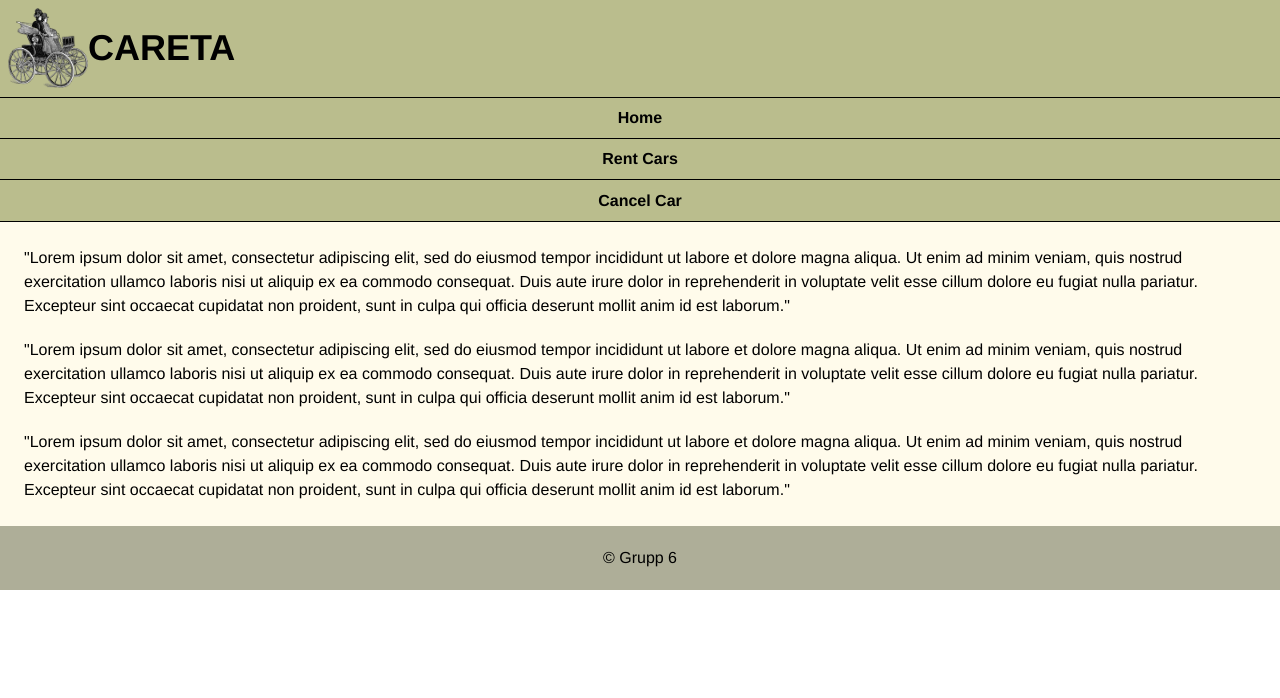
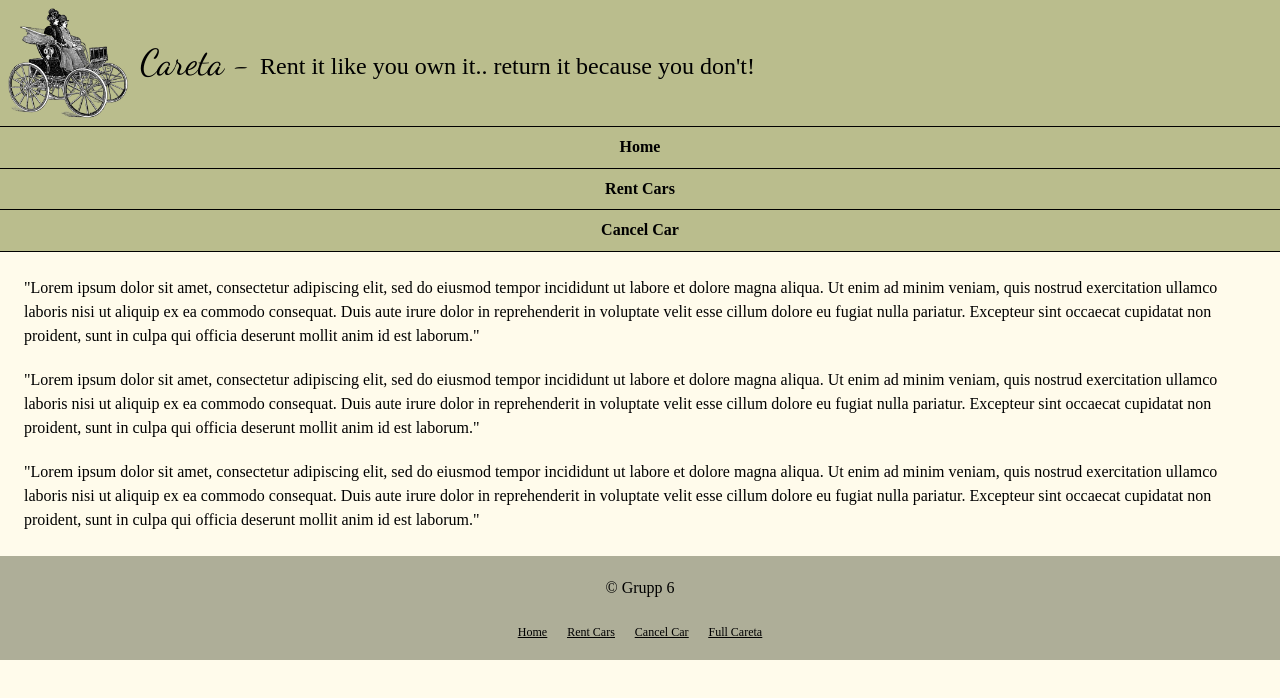
Before and after one commit to Win-ther/SEALGrupp6, a Vue app: page / in a window 1280 px wide. Shown: the top 698 px of the page. Built offline with nearby package versions, Linux system fonts and the light colour scheme.

Commit message:
Add additional styling to landingpage
Co-authored-by: Katherine Altmann <katherine.altmann@iths.se>
Co-authored-by: Alfred Bild <alfredbild@gmail.com>

```diff
--- a/src/assets/base.css
+++ /dev/null
@@ -1,86 +0,0 @@
-/* color palette from <https://github.com/vuejs/theme> */
-:root {
-  --vt-c-white: #ffffff;
-  --vt-c-white-soft: #f8f8f8;
-  --vt-c-white-mute: #f2f2f2;
-
-  --vt-c-black: #181818;
-  --vt-c-black-soft: #222222;
-  --vt-c-black-mute: #282828;
-
-  --vt-c-indigo: #2c3e50;
-
-  --vt-c-divider-light-1: rgba(60, 60, 60, 0.29);
-  --vt-c-divider-light-2: rgba(60, 60, 60, 0.12);
-  --vt-c-divider-dark-1: rgba(84, 84, 84, 0.65);
-  --vt-c-divider-dark-2: rgba(84, 84, 84, 0.48);
-
-  --vt-c-text-light-1: var(--vt-c-indigo);
-  --vt-c-text-light-2: rgba(60, 60, 60, 0.66);
-  --vt-c-text-dark-1: var(--vt-c-white);
-  --vt-c-text-dark-2: rgba(235, 235, 235, 0.64);
-}
-
-/* semantic color variables for this project */
-:root {
-  --color-background: var(--vt-c-white);
-  --color-background-soft: var(--vt-c-white-soft);
-  --color-background-mute: var(--vt-c-white-mute);
-
-  --color-border: var(--vt-c-divider-light-2);
-  --color-border-hover: var(--vt-c-divider-light-1);
-
-  --color-heading: var(--vt-c-text-light-1);
-  --color-text: var(--vt-c-text-light-1);
-
-  --section-gap: 160px;
-}
-
-@media (prefers-color-scheme: dark) {
-  :root {
-    --color-background: var(--vt-c-black);
-    --color-background-soft: var(--vt-c-black-soft);
-    --color-background-mute: var(--vt-c-black-mute);
-
-    --color-border: var(--vt-c-divider-dark-2);
-    --color-border-hover: var(--vt-c-divider-dark-1);
-
-    --color-heading: var(--vt-c-text-dark-1);
-    --color-text: var(--vt-c-text-dark-2);
-  }
-}
-
-*,
-*::before,
-*::after {
-  box-sizing: border-box;
-  margin: 0;
-  font-weight: normal;
-}
-
-body {
-  min-height: 100vh;
-  color: var(--color-text);
-  background: var(--color-background);
-  transition:
-    color 0.5s,
-    background-color 0.5s;
-  line-height: 1.6;
-  font-family:
-    Inter,
-    -apple-system,
-    BlinkMacSystemFont,
-    'Segoe UI',
-    Roboto,
-    Oxygen,
-    Ubuntu,
-    Cantarell,
-    'Fira Sans',
-    'Droid Sans',
-    'Helvetica Neue',
-    sans-serif;
-  font-size: 15px;
-  text-rendering: optimizeLegibility;
-  -webkit-font-smoothing: antialiased;
-  -moz-osx-font-smoothing: grayscale;
-}
--- a/src/assets/main.css
+++ b/src/assets/main.css
@@ -1,3 +1,9 @@
+@import url('https://fonts.googleapis.com/css2?family=Dancing+Script:wght@400..700&display=swap');
+
 @tailwind base;
 @tailwind components;
 @tailwind utilities;
+
+body {
+    background-color: rgb(255 251 235);
+}
--- a/src/views/HomeView.vue
+++ b/src/views/HomeView.vue
@@ -3,21 +3,29 @@ import logo from '@/assets/logo.png'
 </script>
 
 <template>
-  <header class="bg-old-green p-2 shadow-md flex items-center">
-    <img :src="logo" alt="Careta logo icon: Vintage old car" class="size-20"/>
-    <h1 class="font-bold text-4xl">CARETA</h1>
+  <header class="bg-old-green p-2 shadow-md flex items-center gap-3">
+    <RouterLink to="/">
+    <img :src="logo" alt="Careta logo icon: Vintage old car" class="w-[120px]"/>
+    </RouterLink>
+    <h1><span class="font-logo text-4xl">Careta - </span><span class="text-2xl">Rent it like you own it.. return it because you don't!</span> </h1>
   </header>
-  <nav class="bg-old-green grid grid-rows-3 gap-0 items-center font-bold">
-    <RouterLink class="border-black border-t  text-center p-2" to="/">Home</RouterLink>
-    <RouterLink class="border-black border-y text-center p-2" to="/">Rent Cars</RouterLink>
-    <RouterLink class="border-black border-b text-center p-2" to="/">Cancel Car</RouterLink>
+  <nav class="bg-old-green grid grid-rows-3 gap-0 font-bold items-stretch">
+    <RouterLink class="border-black p-2 border-t text-center " to="/">Home</RouterLink>
+    <RouterLink class="border-black p-2 border-y text-center" to="/">Rent Cars</RouterLink>
+    <RouterLink class="border-black p-2 border-b text-center " to="/">Cancel Car</RouterLink>
   </nav>
-  <main class="bg-amber-50 p-6 flex flex-col gap-5 ">
+  <main class="bg-amber-50 p-6 flex flex-col gap-5 h-auto">
     <p>"Lorem ipsum dolor sit amet, consectetur adipiscing elit, sed do eiusmod tempor incididunt ut labore et dolore magna aliqua. Ut enim ad minim veniam, quis nostrud exercitation ullamco laboris nisi ut aliquip ex ea commodo consequat. Duis aute irure dolor in reprehenderit in voluptate velit esse cillum dolore eu fugiat nulla pariatur. Excepteur sint occaecat cupidatat non proident, sunt in culpa qui officia deserunt mollit anim id est laborum."</p>
     <p>"Lorem ipsum dolor sit amet, consectetur adipiscing elit, sed do eiusmod tempor incididunt ut labore et dolore magna aliqua. Ut enim ad minim veniam, quis nostrud exercitation ullamco laboris nisi ut aliquip ex ea commodo consequat. Duis aute irure dolor in reprehenderit in voluptate velit esse cillum dolore eu fugiat nulla pariatur. Excepteur sint occaecat cupidatat non proident, sunt in culpa qui officia deserunt mollit anim id est laborum."</p>
     <p>"Lorem ipsum dolor sit amet, consectetur adipiscing elit, sed do eiusmod tempor incididunt ut labore et dolore magna aliqua. Ut enim ad minim veniam, quis nostrud exercitation ullamco laboris nisi ut aliquip ex ea commodo consequat. Duis aute irure dolor in reprehenderit in voluptate velit esse cillum dolore eu fugiat nulla pariatur. Excepteur sint occaecat cupidatat non proident, sunt in culpa qui officia deserunt mollit anim id est laborum."</p>
-</main>
-  <footer class="bg-old-black p-5 text-center" >
-    <p>© Grupp 6</p>
+  </main>
+  <footer class="bg-old-black p-5 text-center " >
+    <p>© Grupp 6</p><br>
+    <div class="flex gap-5 justify-center underline text-xs">
+    <RouterLink class="border-black text-center " to="/">Home</RouterLink>
+    <RouterLink class="border-black text-center" to="/">Rent Cars</RouterLink>
+    <RouterLink class="border-black text-center text-" to="/">Cancel Car</RouterLink>
+    <a class="border-black text-center text-" href="https://www.youtube.com/watch?v=Eo-g3JkikFc">Full Careta</a>
+    </div>
   </footer>
 </template>
--- a/tailwind.config.js
+++ b/tailwind.config.js
@@ -4,7 +4,8 @@ export default {
     theme: {
         extend: {
             fontFamily: {
-                sans: ['Helvetica', 'Arial', 'sans-serif'],
+                sans: ['"Playfair Display"'],
+                logo: ['"Dancing Script"']
             },
             colors: {
                 'sooty-yellow': '#ece5cf',
```
